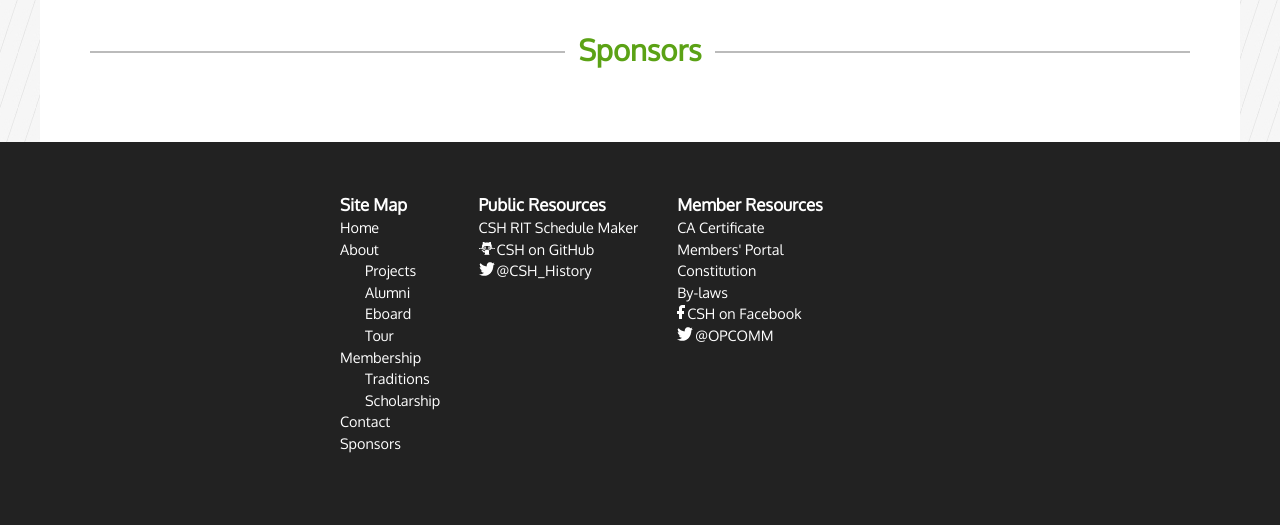
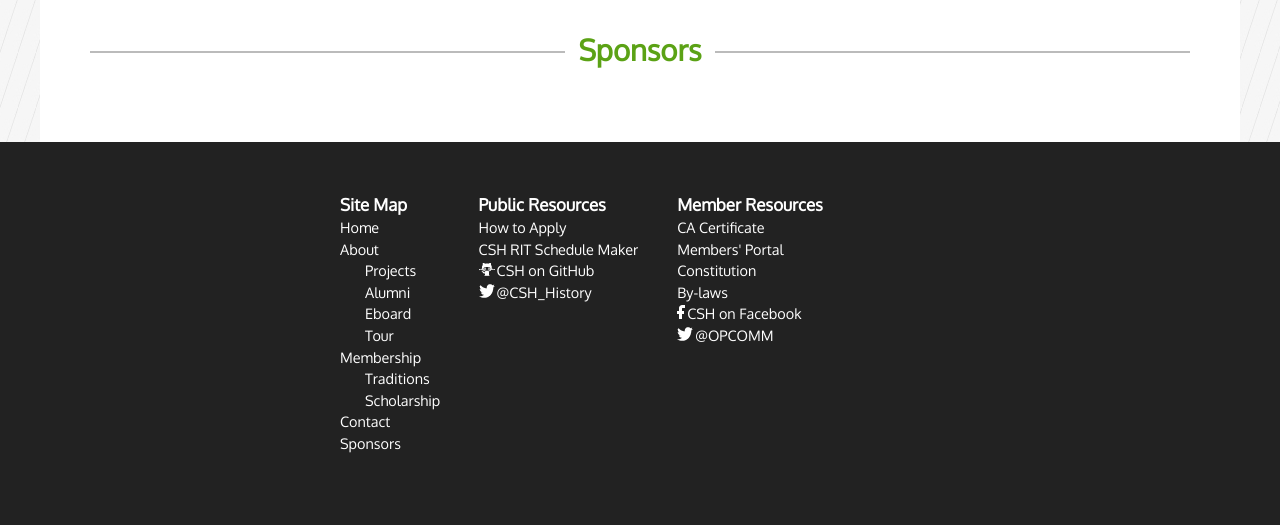
Before and after one commit to ComputerScienceHouse/CSHPublicSite, a PHP site: page /index.php in a window 1280 px wide. Shown: the part 827-1352 px from the top of the page. Run offline with PHP 8.4, Linux system fonts and the light colour scheme.

Commit message:
Added how to apply link to footer

```diff
--- a/footer.php
+++ b/footer.php
@@ -46,6 +46,9 @@
 					<h3>Public Resources</h3>
 				</li>
 				<li>
+					<a href="membership.php">How to Apply</a>
+				</li>
+				<li>
 					<a href="http://schedule.csh.rit.edu/" target="_blank">CSH RIT Schedule Maker</a>
 				</li>
 				<li>
```
